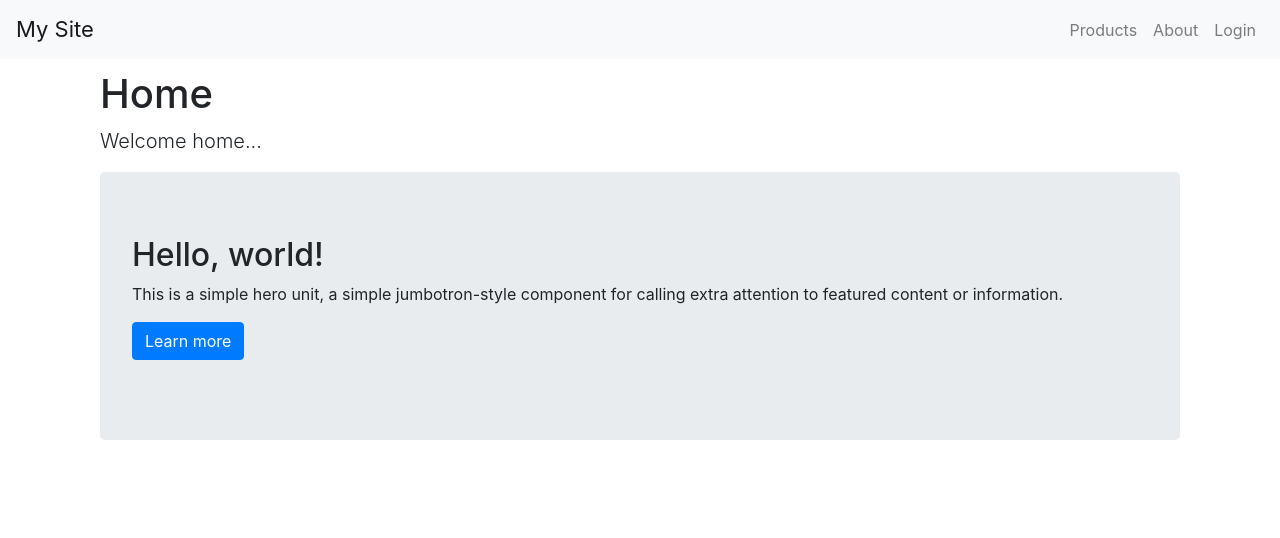
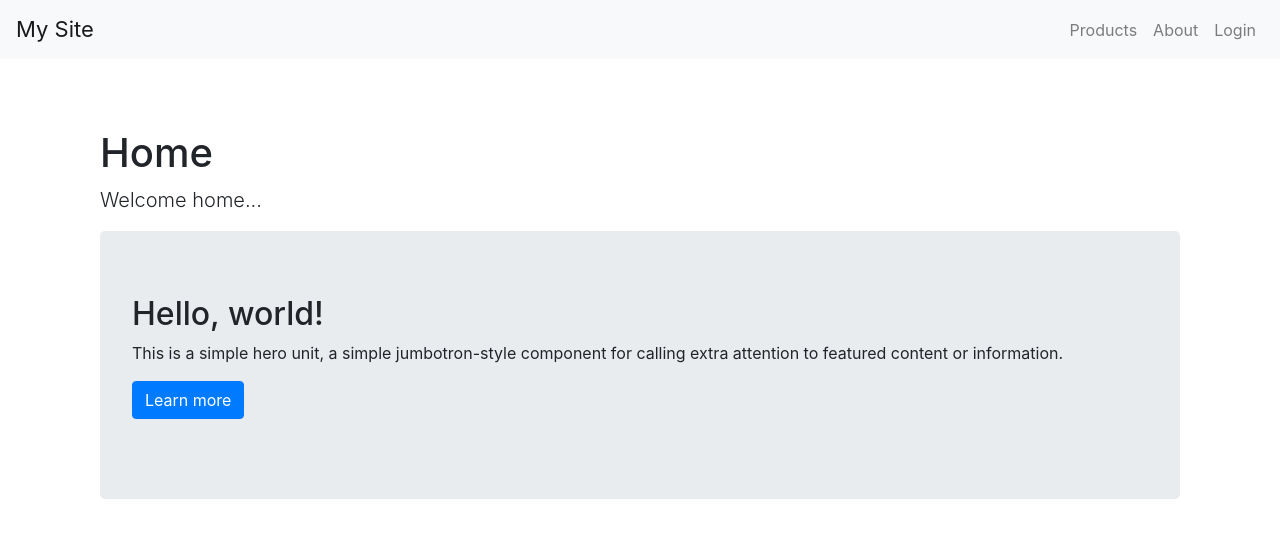
Before and after one commit to prof-rossetti/react-firebase-auth-template-2021, a React (Create React App) app: page / in a window 1280 px wide. Shown: the top 538 px of the page. Built offline with nearby package versions, Linux system fonts and the light colour scheme; no server answers.

Commit message:
Beautiful - there's a prop to push the page contents down

```diff
--- a/src/components/TopNav.js
+++ b/src/components/TopNav.js
@@ -11,6 +11,7 @@ export default function TopNav() {
     return (
         <Navbar fixed="top" bg="light" style={{marginBottom:70}}
             collapseOnSelect expand="sm"
+            sticky="top" // pushes page below, prevents overlap when expanded
         >
             <Navbar.Brand href="/" style={{fontSize:22}}>My Site</Navbar.Brand>
 
```
